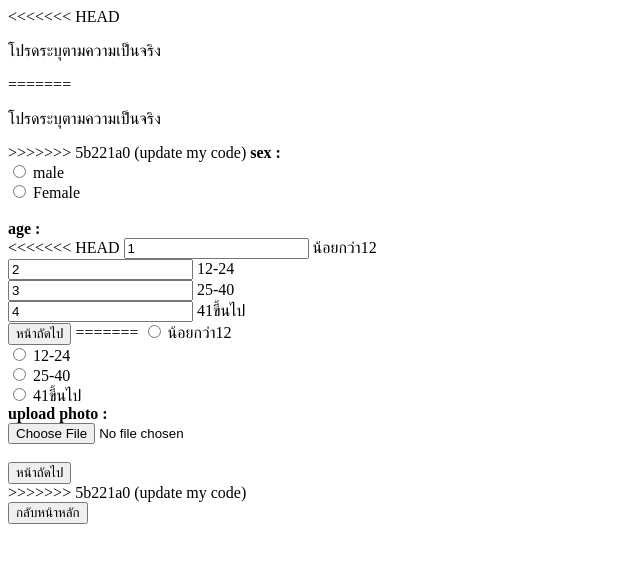
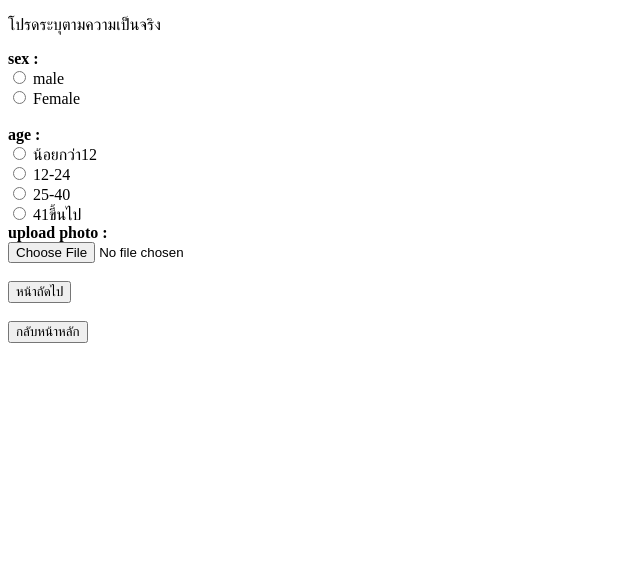
Before and after one commit to someonenezzz-svg/Classification-of-acne-types-and-care-recommendations, a Flask app: page /train in a window 1280 px wide. Shown: the top 563 px of the page, without its empty margins (0-640 px from the left). Run offline with Flask 3, Linux system fonts and the light colour scheme.

Commit message:
Add files via upload

```diff
--- a/templates/form.html
+++ b/templates/form.html
@@ -35,6 +35,8 @@
                 <input type="radio" id="opt44" name="choice3" value="0">
                 <label for="opt34">ไม่อยู่ในกลุ่มนี้</label>
             {% endif %}
+            <br>
+            <br>
             <label><b>คุณเปลี่ยนปลอกหมอน/ผ้าขนหนูบ่อยแค่ไหน</b></label>
             <br>
             <input type="radio" id="opt41" name="choice4" value="0">
--- a/templates/train.html
+++ b/templates/train.html
@@ -1,19 +1,11 @@
 <!DOCTYPE html>
 <html>
 <head>
-<<<<<<< HEAD
-    <title>หน้าที่สอง</title>
-</head>
-<body>
-    <p> โปรดระบุตามความเป็นจริง</p>
-    <from action="/from" method="POST">
-=======
     <title>เก็บข้อมูล</title>
 </head>
 <body>
     <p> โปรดระบุตามความเป็นจริง</p>
     <form action="/form" method="POST" enctype="multipart/form-data" >
->>>>>>> 5b221a0 (update my code)
         <label><b>sex :</b></label>
     <br>
     <input type="radio" id="opt11" name="choice" value="1">
@@ -25,22 +17,6 @@
     <br>
     <label><b>age :</b></label>
     <br>
-<<<<<<< HEAD
-    <input tyoe="radio" id="opt21" name="choice2" value="1">
-    <label for="opt21">น้อยกว่า12</label>
-    <br>
-    <input tyoe="radio" id="opt22" name="choice2" value="2">
-    <label for="opt22">12-24</label>
-    <br>
-    <input tyoe="radio" id="opt23" name="choice2" value="3">
-    <label for="opt23">25-40</label>
-    <br>
-    <input tyoe="radio" id="opt24" name="choice2" value="4">
-    <label for="opt24">41ขี้นไป</label>
-    <br>
-    <button type="submit">หน้าถัดไป</button>
-    </from>
-=======
     <input type="radio" id="opt21" name="choice2" value="3">
     <label for="opt21">น้อยกว่า12</label>
     <br>
@@ -60,7 +36,6 @@
     <br>
     <button type="submit">หน้าถัดไป</button>
     </form>
->>>>>>> 5b221a0 (update my code)
     <br>
     <a href="/" >
         <button type="button">กลับหน้าหลัก</button>
```
